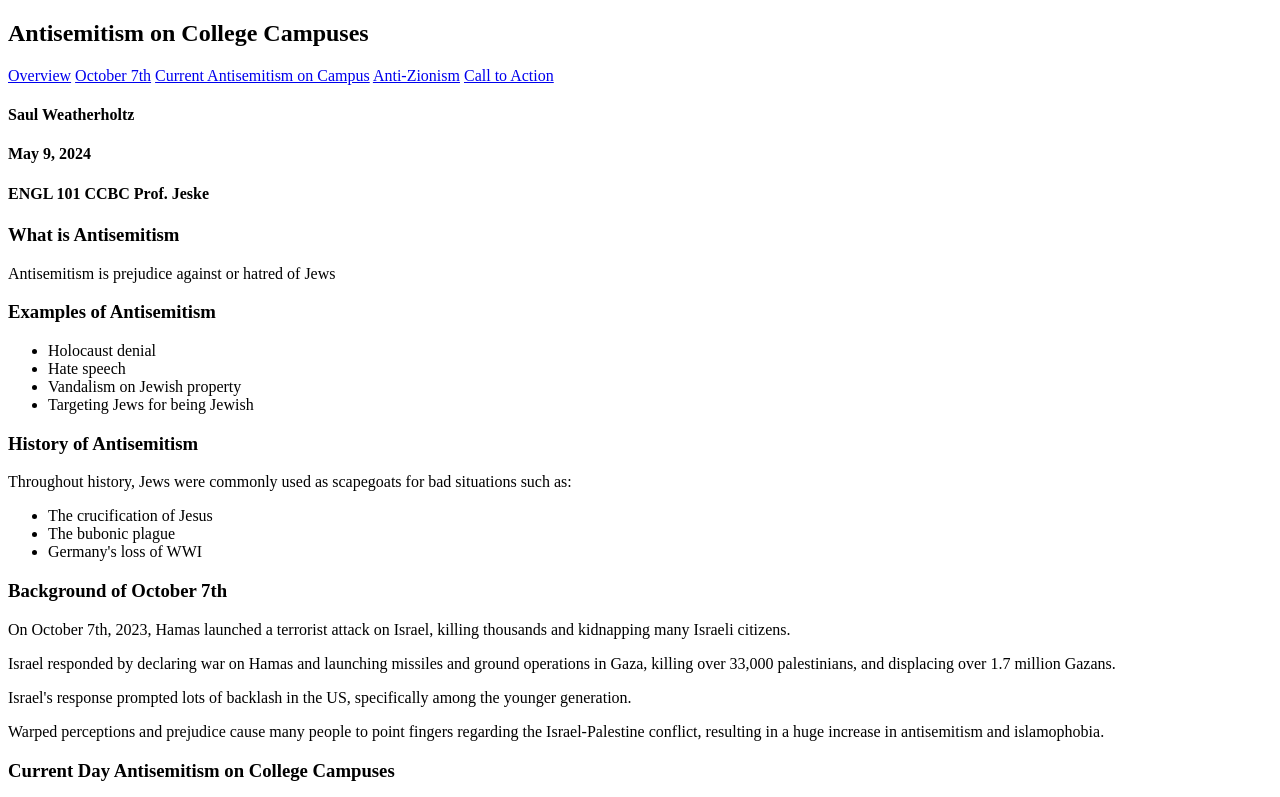
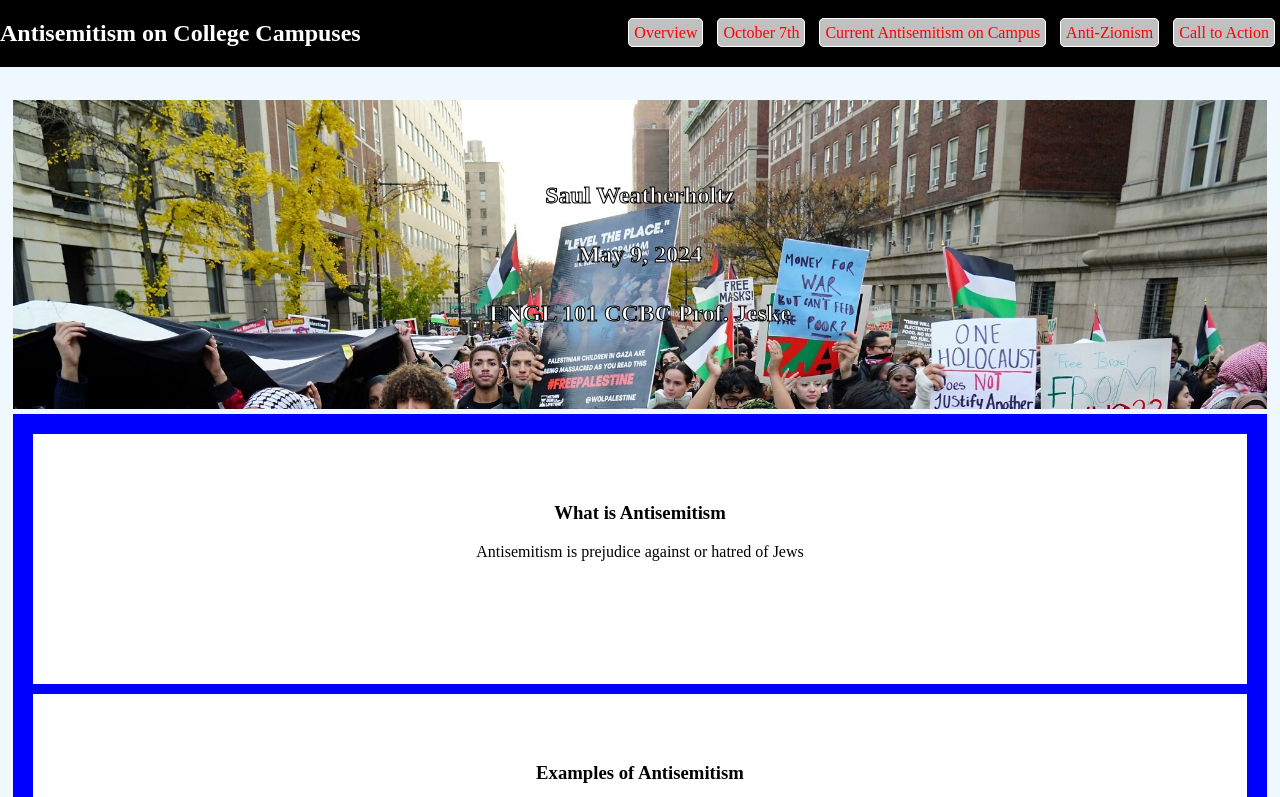
Before and after one commit to slwholtz/slwholtz.github.io, a plain HTML site: page index.html in a window 1280 px wide. Shown: the top 797 px of the page. Drawn offline with Linux system fonts and the light colour scheme.

Commit message:
Add files via upload

```diff
--- a/index.html
+++ b/index.html
@@ -18,7 +18,7 @@
         </header>
 
         <main>
-            <section>
+            <section class="MLA">
                 <h4>Saul Weatherholtz</h4>
                 <h4>May 9, 2024</h4>
                 <h4>ENGL 101 CCBC Prof. Jeske</h4>
@@ -48,6 +48,7 @@
                         <li>The bubonic plague</li>
                         <li>Germany's loss of WWI</li>
                     </ul>
+                    <img src="./stab.jpg">
                 </div>
             </section>
 
@@ -91,6 +92,9 @@
         </main>
 
         <footer>
+            <h3>Photo Credit</h3>
+            <p>https://static.timesofisrael.com/www/uploads/2023/12/343U8MG-highres-1.jpg?_gl=1*1czbhbq*_ga*MTM0MTE2NzAzNS4xNzEzNzM3NTA2*_ga_RJR2XWQR34*MTcxNTEwMjYxOS4zLjAuMTcxNTEwMjYxOS4wLjAuMA..</p>
+            <p>https://upload.wikimedia.org/wikipedia/commons/thumb/0/06/Stab-in-the-back_postcard.jpg/330px-Stab-in-the-back_postcard.jpg</p>
             <p>Works Cited</p>
             <p>“Antisemitism on Campus.” Anti-Defamation League, www.adl.org/antisemitism-campus. Accessed 7 May 2024. </p>
             <p>“Antisemitism on College Campuses: Incident Tracking from 2019–2024.” Hillel International, 3 May 2024, www.hillel.org/antisemitism-on-college-campuses-incident-tracking-from-2019-2023/.</p>
--- a/styles.css
+++ b/styles.css
@@ -0,0 +1,65 @@
+html{
+    background-color: aliceblue;
+}
+header{
+    display: flex;
+    align-items: center;
+    text-align: left;
+    background-color: black;
+    color: white;
+    position: fixed;
+    width: 100%;
+    top: 0;
+    left: 0;
+    z-index: 5;
+}
+.MLA {
+    margin-top: 100px;
+    padding:50px;
+    text-align: center;
+    background-image: url(./AntisemeticCollege.jpg);
+    background-size:cover;
+    font-size: 24px;
+    color: white;
+    -webkit-text-stroke: 1px black;
+    display:block;
+}
+header a{
+    margin-left: 5px;
+    margin-right: 5px;
+    color: red;
+    background-color: silver;
+    border: 1px solid white;
+    padding: 5px;
+    border-radius: 5px;
+    text-decoration: none;
+    height:auto;
+}
+header h2{
+    flex:1;
+}
+section{
+    background-color: blue;
+    position:relative;
+    padding: 10px;
+    margin: 5px;
+
+}
+div{
+    background-color: white;
+    padding: 50px;
+    margin: 10px;
+    text-align: center;
+    min-height: 150px;
+    width: auto;
+}
+li{
+    list-style: none;
+    margin-top: 10px;
+}
+h3{
+    text-align: center;
+}
+img{
+    width: 50%;
+}
```
